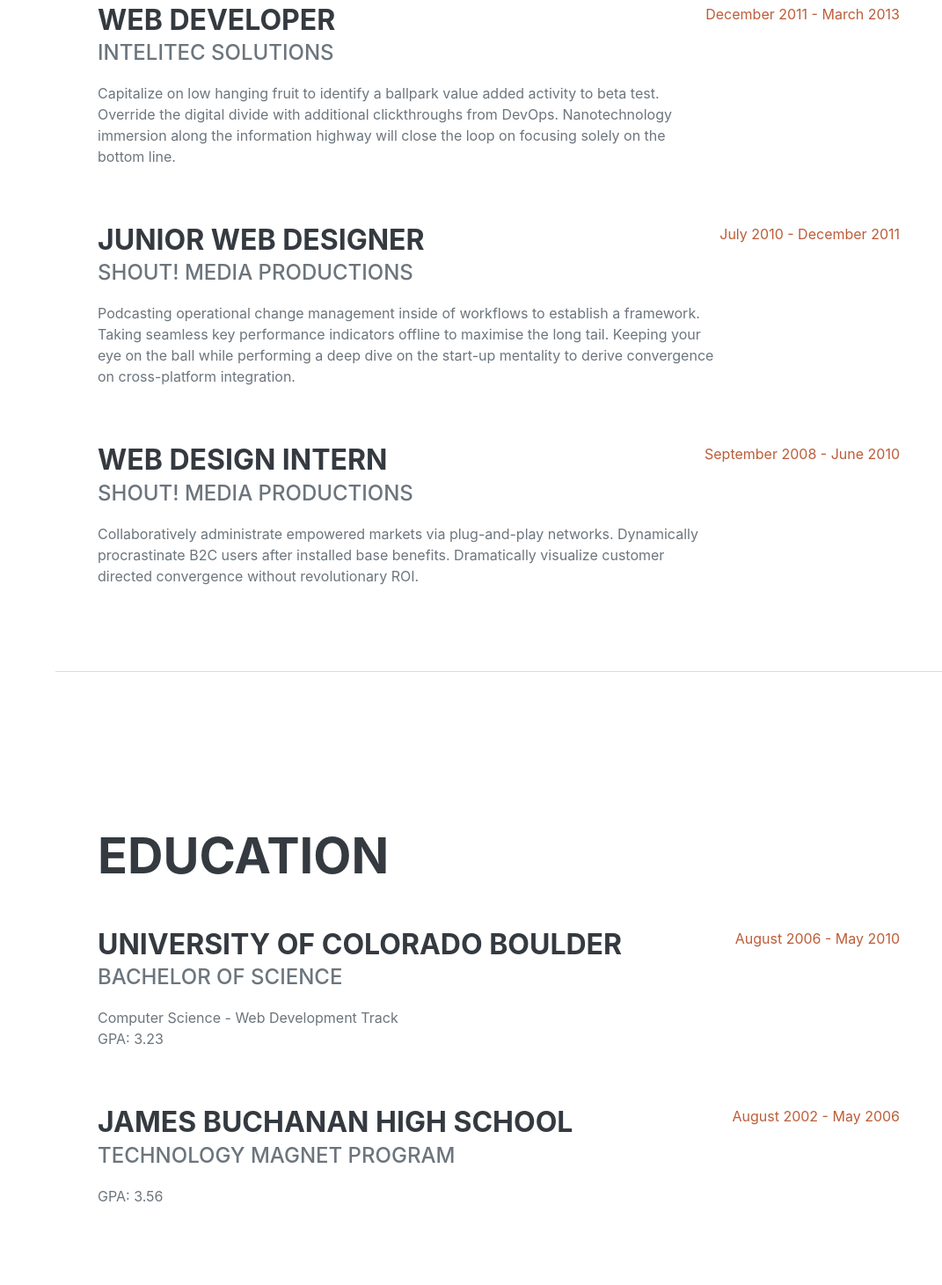
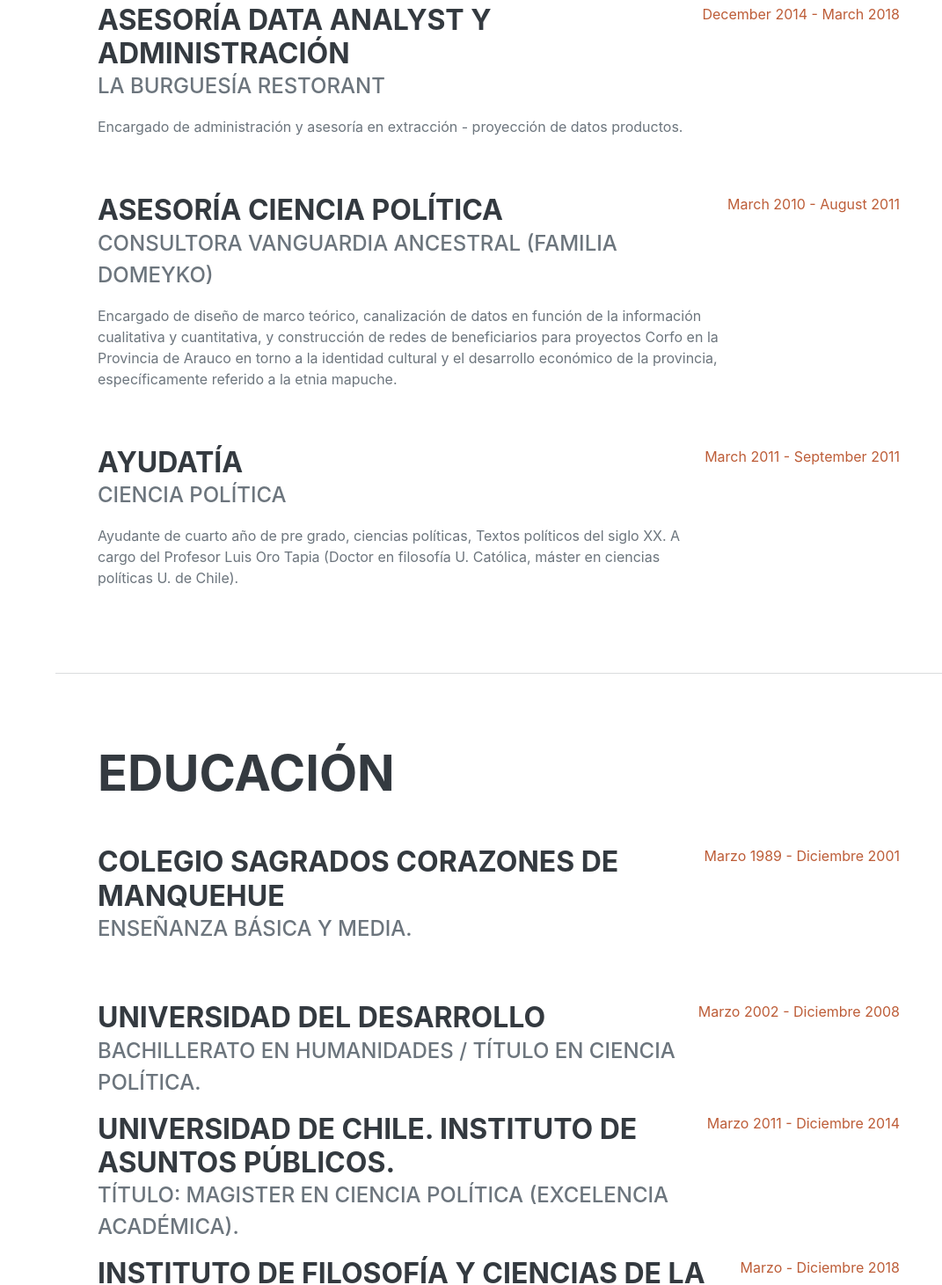
Before and after one commit to webson2020/webson2020.github.io, a plain HTML site: page docs/index.html in a window 1280 px wide. Shown: the part 1339-2800 px from the top of the page at 88% size, without its empty margins (209-1280 px from the left). Drawn offline with nearby package versions, Linux system fonts and the light colour scheme; a web font is replaced by a local one.

Commit message:
add education and skills

```diff
--- a/docs/index.html
+++ b/docs/index.html
@@ -61,38 +61,38 @@
             <!-- Experience-->
             <section class="resume-section" id="experience">
                 <div class="resume-section-content">
-                    <h2 class="mb-5">Experience</h2>
+                    <h2 class="mb-5">Experiencia</h2>
                     <div class="d-flex flex-column flex-md-row justify-content-between mb-5">
                         <div class="flex-grow-1">
                             <h3 class="mb-0">Co-founder TRICEPSMDA</h3>
-                            <div class="subheading mb-3">Data Analyst and Backend development</div>
+                            <div class="subheading mb-3">Data Analyst and Backend development (junior)</div>
                             <p>Saas modular que permite centralizar y almacenar la información médica, física y biomecánica de cada paciente/deportista y proceso realizado creando una base de datos epidemiológica. Trazabilidad en tiempo real de todas las etapas de un proceso de rehabilitación, permitiendo corregir desviaciones de forma proactiva. Generamos ciencia de datos e inteligencia clínica a través de un módulo de analitycs y mediante redes neuronales creamos modelos predictivos. Resultado: Procesos un 30% más cortos, 35% aumento de productividad en el equipo médico y kinésico, disminución de lesiones y re-lesiones y un 90% más de generación de inteligencia clínica, deportiva e investigación científica.</p>
                         </div>
                         <div class="flex-shrink-0"><span class="text-primary">January 2020 - Present</span></div>
                     </div>
                     <div class="d-flex flex-column flex-md-row justify-content-between mb-5">
                         <div class="flex-grow-1">
-                            <h3 class="mb-0">Web Developer</h3>
-                            <div class="subheading mb-3">Intelitec Solutions</div>
-                            <p>Capitalize on low hanging fruit to identify a ballpark value added activity to beta test. Override the digital divide with additional clickthroughs from DevOps. Nanotechnology immersion along the information highway will close the loop on focusing solely on the bottom line.</p>
+                            <h3 class="mb-0">Asesoría data analyst y administración</h3>
+                            <div class="subheading mb-3">La burguesía Restorant</div>
+                            <p>Encargado de administración y asesoría en extracción - proyección de datos productos.</p>
                         </div>
-                        <div class="flex-shrink-0"><span class="text-primary">December 2011 - March 2013</span></div>
+                        <div class="flex-shrink-0"><span class="text-primary">December 2014 - March 2018</span></div>
                     </div>
                     <div class="d-flex flex-column flex-md-row justify-content-between mb-5">
                         <div class="flex-grow-1">
-                            <h3 class="mb-0">Junior Web Designer</h3>
-                            <div class="subheading mb-3">Shout! Media Productions</div>
-                            <p>Podcasting operational change management inside of workflows to establish a framework. Taking seamless key performance indicators offline to maximise the long tail. Keeping your eye on the ball while performing a deep dive on the start-up mentality to derive convergence on cross-platform integration.</p>
+                            <h3 class="mb-0">Asesoría ciencia Política</h3>
+                            <div class="subheading mb-3">Consultora Vanguardia Ancestral (familia Domeyko)</div>
+                            <p>Encargado de diseño de marco teórico, canalización de datos en función de la información cualitativa y cuantitativa, y construcción de redes de beneficiarios para proyectos Corfo en la Provincia de Arauco en torno a la identidad cultural y el desarrollo económico de la provincia, específicamente referido a la etnia mapuche.</p>
                         </div>
-                        <div class="flex-shrink-0"><span class="text-primary">July 2010 - December 2011</span></div>
+                        <div class="flex-shrink-0"><span class="text-primary">March 2010 - August 2011</span></div>
                     </div>
                     <div class="d-flex flex-column flex-md-row justify-content-between">
                         <div class="flex-grow-1">
-                            <h3 class="mb-0">Web Design Intern</h3>
-                            <div class="subheading mb-3">Shout! Media Productions</div>
-                            <p>Collaboratively administrate empowered markets via plug-and-play networks. Dynamically procrastinate B2C users after installed base benefits. Dramatically visualize customer directed convergence without revolutionary ROI.</p>
+                            <h3 class="mb-0">Ayudatía</h3>
+                            <div class="subheading mb-3">Ciencia Política</div>
+                            <p>Ayudante de cuarto año de pre grado, ciencias políticas, Textos políticos del siglo XX. A cargo del Profesor Luis Oro Tapia (Doctor en filosofía U. Católica, máster en ciencias políticas U. de Chile).</p>
                         </div>
-                        <div class="flex-shrink-0"><span class="text-primary">September 2008 - June 2010</span></div>
+                        <div class="flex-shrink-0"><span class="text-primary">March 2011 - September 2011</span></div>
                     </div>
                 </div>
             </section>
@@ -100,23 +100,39 @@
             <!-- Education-->
             <section class="resume-section" id="education">
                 <div class="resume-section-content">
-                    <h2 class="mb-5">Education</h2>
+                    <h2 class="mb-5">Educación</h2>
                     <div class="d-flex flex-column flex-md-row justify-content-between mb-5">
                         <div class="flex-grow-1">
-                            <h3 class="mb-0">University of Colorado Boulder</h3>
-                            <div class="subheading mb-3">Bachelor of Science</div>
-                            <div>Computer Science - Web Development Track</div>
-                            <p>GPA: 3.23</p>
+                            <h3 class="mb-0">Colegio Sagrados Corazones de Manquehue</h3>
+                            <div class="subheading mb-3">Enseñanza Básica y Media.</div>
+                            <!-- <div>Computer Science - Web Development Track</div>
+                            <p>GPA: 3.23</p> -->
                         </div>
-                        <div class="flex-shrink-0"><span class="text-primary">August 2006 - May 2010</span></div>
+                        <div class="flex-shrink-0"><span class="text-primary">Marzo 1989 - Diciembre 2001</span></div>
                     </div>
                     <div class="d-flex flex-column flex-md-row justify-content-between">
                         <div class="flex-grow-1">
-                            <h3 class="mb-0">James Buchanan High School</h3>
-                            <div class="subheading mb-3">Technology Magnet Program</div>
-                            <p>GPA: 3.56</p>
+                            <h3 class="mb-0">Universidad del Desarrollo</h3>
+                            <div class="subheading mb-3">Bachillerato en humanidades / título en Ciencia Política.</div>
+                            <!-- <p>GPA: 3.56</p> -->
                         </div>
-                        <div class="flex-shrink-0"><span class="text-primary">August 2002 - May 2006</span></div>
+                        <div class="flex-shrink-0"><span class="text-primary">Marzo 2002 - Diciembre 2008</span></div>
+                    </div>
+                    <div class="d-flex flex-column flex-md-row justify-content-between">
+                        <div class="flex-grow-1">
+                            <h3 class="mb-0">Universidad de Chile. Instituto de Asuntos Públicos.</h3>
+                            <div class="subheading mb-3">Título: Magister en Ciencia Política (Excelencia Académica).</div>
+                            <!-- <p>GPA: 3.56</p> -->
+                        </div>
+                        <div class="flex-shrink-0"><span class="text-primary">Marzo 2011 - Diciembre 2014</span></div>
+                    </div>
+                    <div class="d-flex flex-column flex-md-row justify-content-between">
+                        <div class="flex-grow-1">
+                            <h3 class="mb-0">Instituto de Filosofía y ciencias de la complejidad (IFICC).</h3>
+                            <div class="subheading mb-3">Diplomado en filosofía de la ciencia, mención en sistemas complejos.</div>
+                            <!-- <p>GPA: 3.56</p> -->
+                        </div>
+                        <div class="flex-shrink-0"><span class="text-primary">Marzo - Diciembre 2018</span></div>
                     </div>
                 </div>
             </section>
@@ -124,21 +140,22 @@
             <!-- Skills-->
             <section class="resume-section" id="skills">
                 <div class="resume-section-content">
-                    <h2 class="mb-5">Skills</h2>
+                    <h2 class="mb-5">Habilidades</h2>
                     <div class="subheading mb-3">Programming Languages & Tools</div>
                     <ul class="list-inline dev-icons">
-                        <li class="list-inline-item"><i class="fab fa-html5"></i></li>
-                        <li class="list-inline-item"><i class="fab fa-css3-alt"></i></li>
+                        <!-- <li class="list-inline-item"><i class="fab fa-html5"></i></li>
+                        <!-- <li class="list-inline-item"><i class="fab fa-html5"></i></li> -->
+                        <li class="list-inline-item"><i class="fab fa-typescript-alt"></i></li> -->
                         <li class="list-inline-item"><i class="fab fa-js-square"></i></li>
-                        <li class="list-inline-item"><i class="fab fa-angular"></i></li>
-                        <li class="list-inline-item"><i class="fab fa-react"></i></li>
+                        <!-- <li class="list-inline-item"><i class="fab fa-angular"></i></li>
+                        <li class="list-inline-item"><i class="fab fa-react"></i></li> -->
                         <li class="list-inline-item"><i class="fab fa-node-js"></i></li>
-                        <li class="list-inline-item"><i class="fab fa-sass"></i></li>
-                        <li class="list-inline-item"><i class="fab fa-less"></i></li>
-                        <li class="list-inline-item"><i class="fab fa-wordpress"></i></li>
+                        <!-- <li class="list-inline-item"><i class="fab fa-sass"></i></li>
+                        <li class="list-inline-item"><i class="fab fa-less"></i></li> -->
+                        <!-- <li class="list-inline-item"><i class="fab fa-wordpress"></i></li>
                         <li class="list-inline-item"><i class="fab fa-gulp"></i></li>
                         <li class="list-inline-item"><i class="fab fa-grunt"></i></li>
-                        <li class="list-inline-item"><i class="fab fa-npm"></i></li>
+                        <li class="list-inline-item"><i class="fab fa-npm"></i></li> -->
                     </ul>
                     <div class="subheading mb-3">Workflow</div>
                     <ul class="fa-ul mb-0">
```
